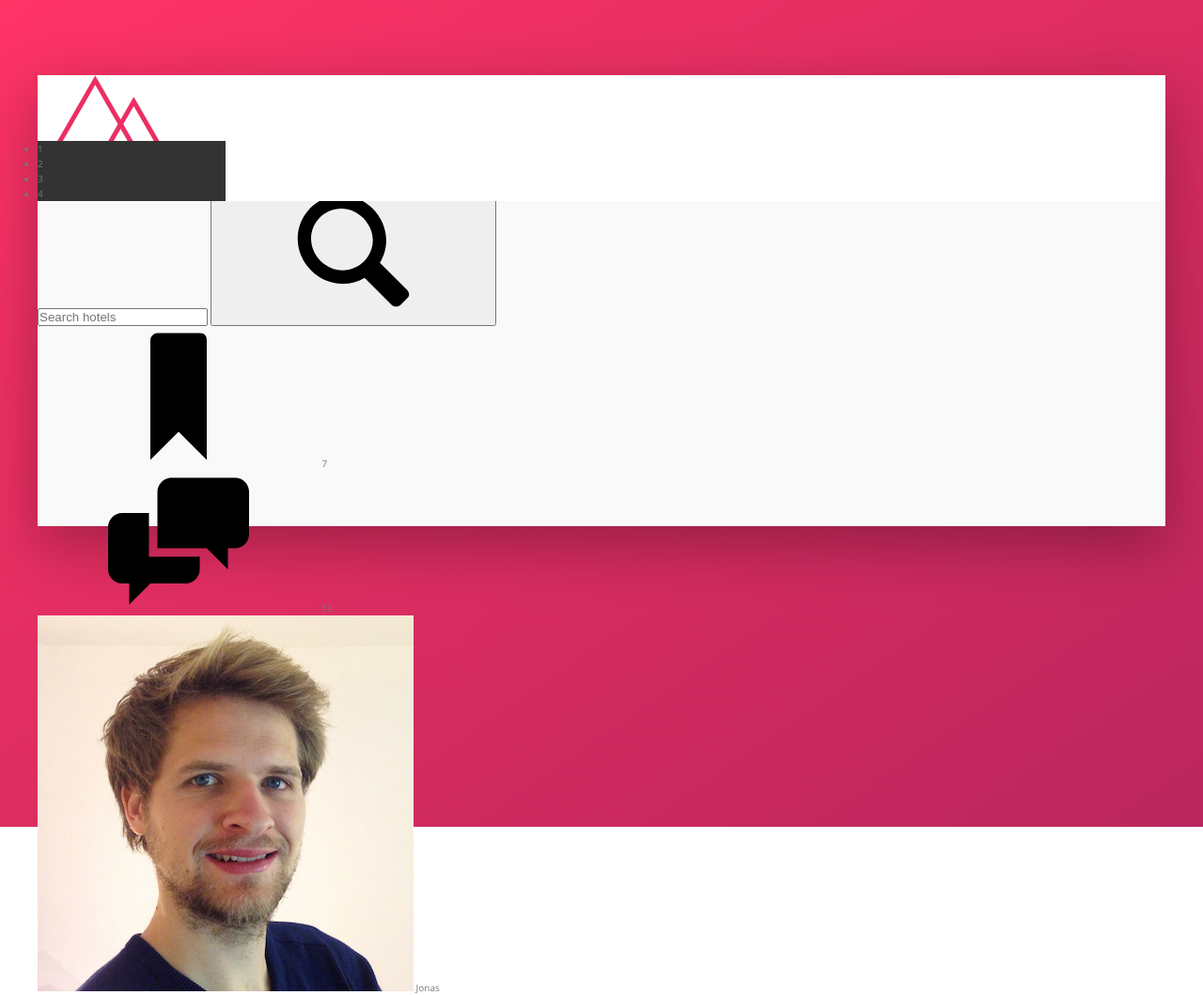
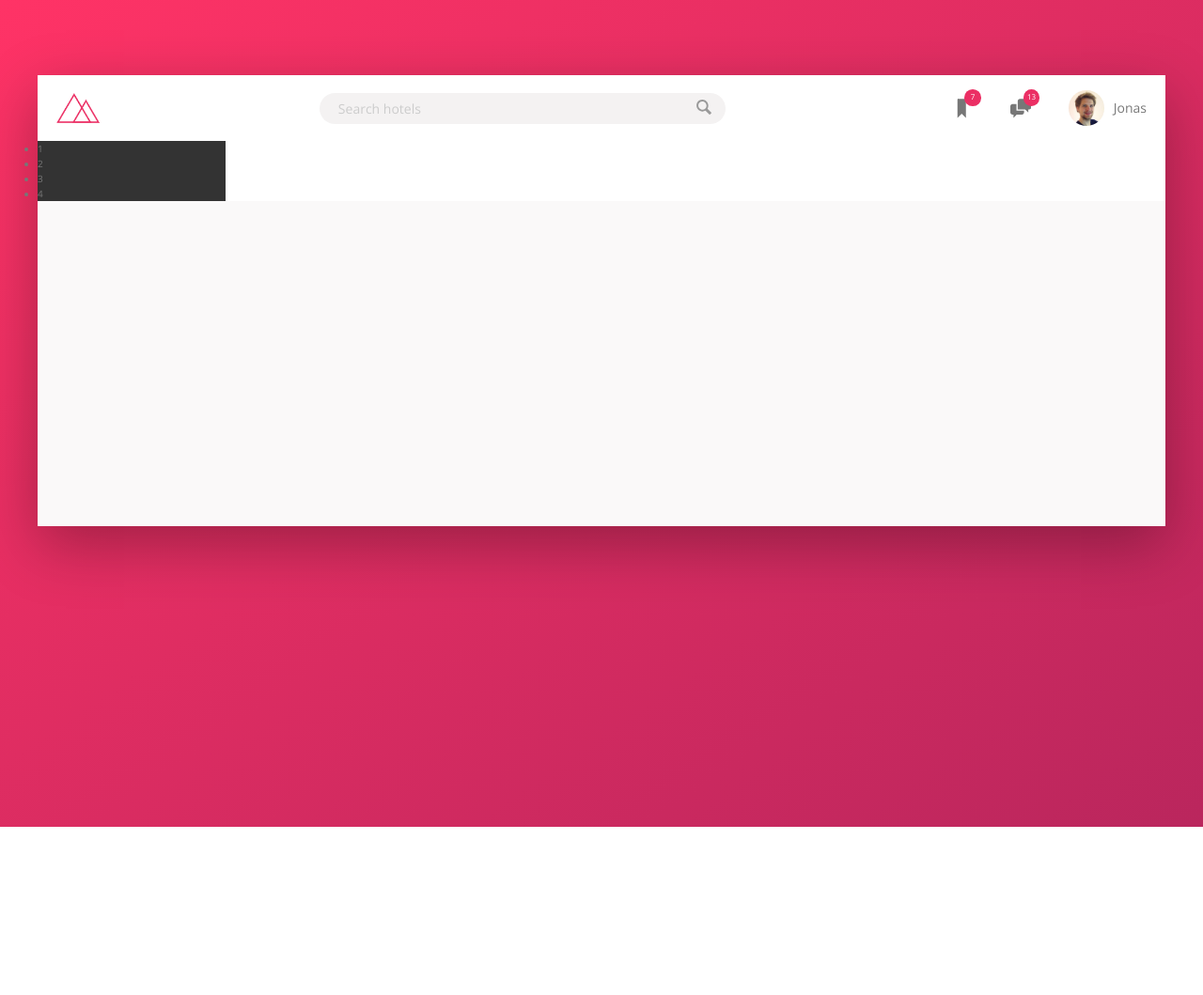
Before and after one commit to Andrrii/booking-company-flex-layout, a website built with Vite: page index.html in a window 1280 px wide. Shown: the whole page at 94% size. After the commit the page ends 880 px from the top, so only its background shows below. Built offline with nearby package versions, Linux system fonts and the light colour scheme.

Commit message:
feat: style header content

```diff
--- a/scss/_components.scss
+++ b/scss/_components.scss
@@ -0,0 +1,89 @@
+.logo {
+  height: 3.25rem;
+  margin-left: 2rem;
+}
+
+.search {
+  display: flex;
+  flex: 0 0 40%;
+  justify-content: center;
+  align-items: center;
+
+  &__input {
+    font-family: inherit;
+    font-size: inherit;
+    color: inherit;
+    background-color: var(--color-grey-light-2);
+    border: none;
+    padding: 0.7rem 2rem;
+    border-radius: 100px;
+    width: 90%;
+    transition: all 0.2s;
+    margin-right: -3.25rem;
+
+    &::-webkit-input-placeholder {
+      font-weight: 100;
+      color: var(--color-grey-light-4);
+    }
+  }
+
+  &__button {
+    border: none;
+    background-color: var(--color-grey-light-2);
+  }
+
+  &__icon {
+    width: 2rem;
+    height: 2rem;
+    fill: var(--color-grey-dark-3);
+  }
+}
+
+.user-nav {
+  display: flex;
+  align-self: stretch;
+  gap: 4rem;
+  padding: 0 2rem;
+  cursor: pointer;
+
+  &__icon-box {
+    display: flex;
+    align-items: center;
+    height: 100%;
+
+    position: relative;
+  }
+
+  &__notification {
+    font-size: 0.8rem;
+    height: 1.75rem;
+    width: 1.75rem;
+    border-radius: 50%;
+    background-color: var(--color-primary);
+    color: #fff;
+    position: absolute;
+    top: 1.5rem;
+    right: -0.9rem;
+
+    display: flex;
+    justify-content: center;
+    align-items: center;
+  }
+
+  &__icon {
+    height: 2.25rem;
+    width: 2.25rem;
+    fill: var(--color-grey-dark-2);
+  }
+
+  &__user {
+    display: flex;
+    align-items: center;
+    gap: 1rem;
+  }
+
+  &__user-photo {
+    height: 3.75rem;
+    border-radius: 50%;
+  }
+}
--- a/scss/_layout.scss
+++ b/scss/_layout.scss
@@ -8,9 +8,14 @@
 }
 
 .header {
+  font-size: 1.4rem;
   height: 7rem;
   background-color: #fff;
   border-bottom: var(--color-grey-light-2);
+
+  display: flex;
+  justify-content: space-between;
+  align-items: center;
 }
 
 .content {
```
